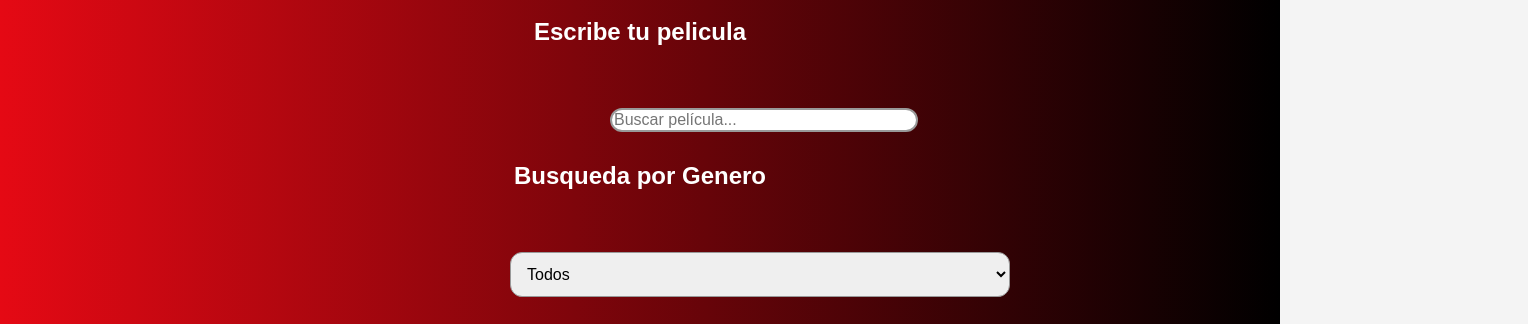
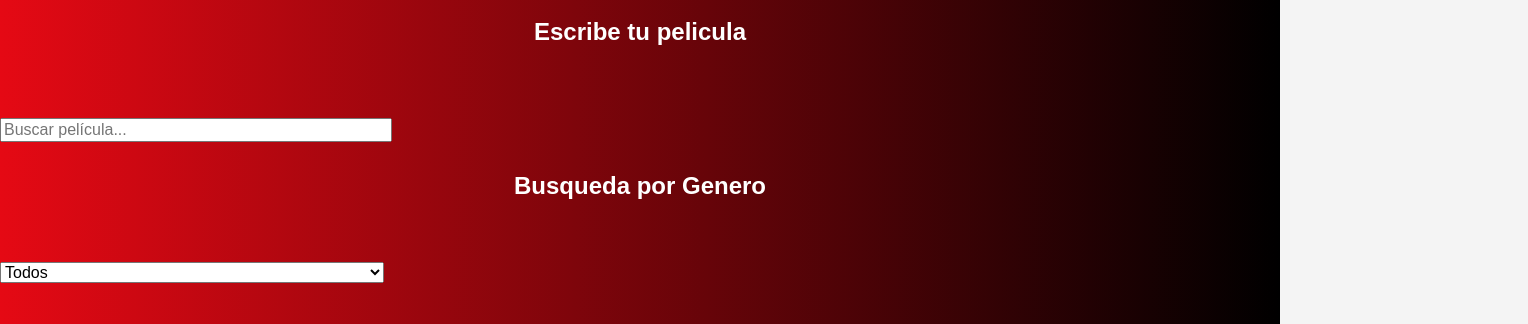
Before and after one commit to ArturMelik/Practica_Peliculas, a plain HTML site: page index.html in a window 1280 px wide. Shown: the part 862-1186 px from the top of the page, 1528 px wide, since content can reach past the window. Drawn offline with Linux system fonts and the light colour scheme; some packages are replaced by stand-ins of ours; a script that the page names is missing.

Commit message:
Termiado

```diff
--- a/index.html
+++ b/index.html
@@ -4,7 +4,7 @@
     <meta charset="UTF-8">
     <meta name="viewport" content="width=device-width, initial-scale=1.0">
     <title>Document</title>
-    <link rel="stylesheet" href="styles/normalize.css">
+    <link rel="stylesheet" href="/styles/normalize.css">
     <link rel="stylesheet" href="/styles/style.css">
     <script src="https://cdn.jsdelivr.net/npm/sweetalert2@11"></script>
 
--- a/styles/style.css
+++ b/styles/style.css
@@ -81,6 +81,11 @@ button {
 }
 
 /* ---------- SECCIÓN AÑADIR PELÍCULA ---------- */
+#filtered-peliculas{
+  width: 100%;
+}
+
+
 #add-peliculas {
   position: relative;
   min-height: 90vh;
@@ -108,7 +113,7 @@ button {
   max-width: 520px;
   width: auto;
   background: rgba(255, 255, 255, 0.15);
-  backdrop-filter: blur(5px); /*efecto critsal buenisimo */
+  backdrop-filter: blur(5px); /*efecto critsal buenisimo ************/
   border-radius: 16px;
   padding: 50px;
   color: #fff;
@@ -156,27 +161,14 @@ button {
 }
 
 select {
-  align-items: center;
-  width: 500px;
-  padding: 12px;
-  line-height: 24px;
-  border: solid 1px #999;
-  border-radius: 12px;
-  margin-bottom: 30px;
-  margin-left: 510px;
-  margin-right: 510px;
+  width: 30%;
+ margin-bottom: 50px;
 }
 
-#filtroTitulo{
-  border: solid 2px #999;
-  border-radius: 12px;
-  margin-left: 610px;
-  margin-right: 610px;
-  width: 300px;
-  margin-bottom: 10px;
-
-
- }
+#filtroTitulo {
+  width: 30%;       /* Ocupa todo el contenedor */
+  margin: 10px 0;    /* Separación vertical */
+}
 
  section{
 background: linear-gradient(90deg, #e50914, #000000);
```
